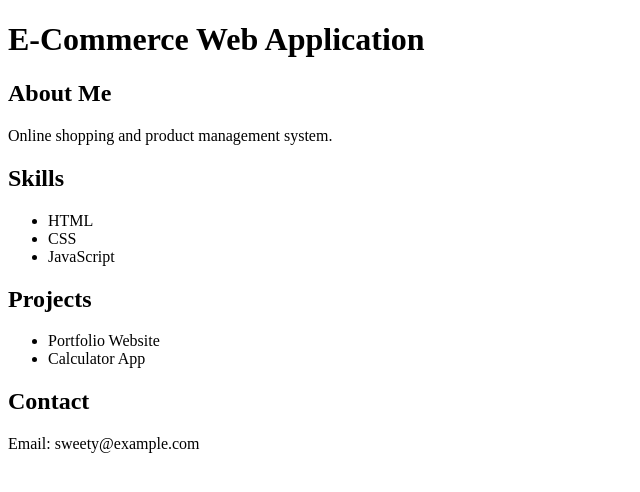
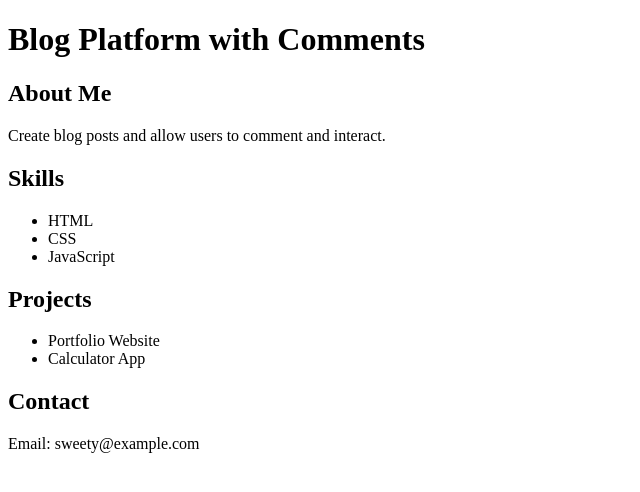
Before and after one commit to Yasaswini-1122/portfolio-website, a plain HTML site: page index.html in a window 1280 px wide. Shown: the whole page, without its empty margins (0-640 px from the left). Drawn offline with Linux system fonts and the light colour scheme.

Commit message:
Update heading and description for blog platform

```diff
--- a/index.html
+++ b/index.html
@@ -6,10 +6,10 @@
 
 <body>
 
-<h1>E-Commerce Web Application</h1>
+<h1>Blog Platform with Comments</h1>
 
   <h2>About Me</h2>
-  <p>Online shopping and product management system.</p>
+  <p>Create blog posts and allow users to comment and interact.</p>
   <h2>Skills</h2>
   <ul>
     <li>HTML</li>
```
